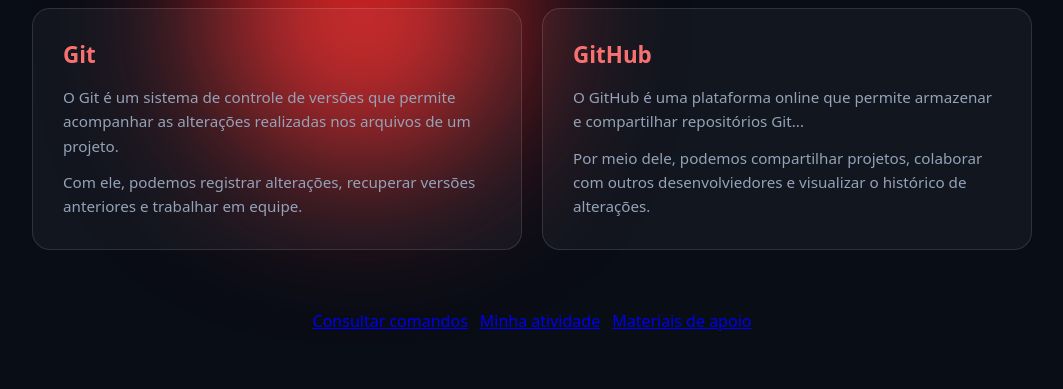
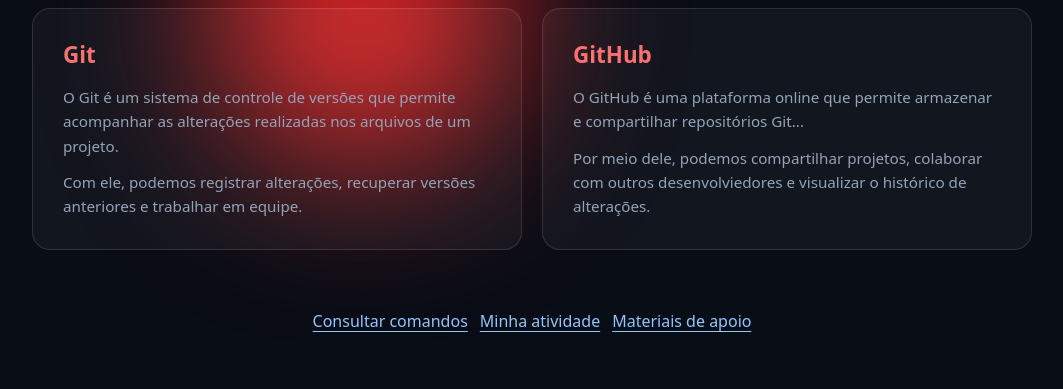
Before and after one commit to gabrielsilvarodrigues002-droid/Gabriel_PA2, a plain HTML site: page index.html in a window 1280 px wide. Shown: the part 517-906 px from the top of the page, without its empty margins (108-1171 px from the left). Drawn offline with Linux system fonts and the light colour scheme.

Commit message:
adicionei menu estudo a, linkestudo a e rodape estuda a com cor e textunderline no style.css

```diff
--- a/style.css
+++ b/style.css
@@ -247,3 +247,8 @@ p {
     justify-content: center;
     gap: 12px;
 }
+
+.menu-estudo a, .links-estudo a, .rodape-estudo a {
+    color: #93c5fd;
+    text-underline-offset: 4px;
+}
```
